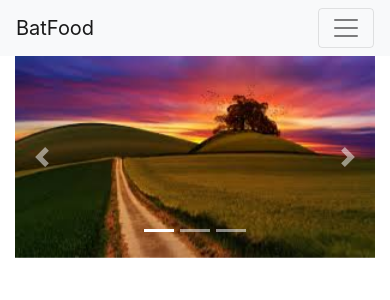
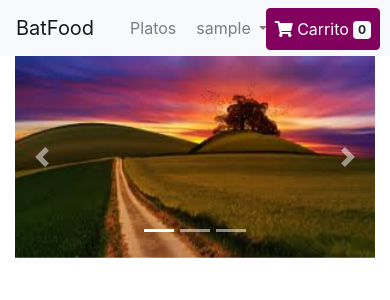
Before and after one commit to BatCodeDev/reto3, a PHP site: page / in a window 390 px wide. Shown: the top 300 px of the page. Run offline with PHP 8.4, Linux system fonts and the light colour scheme; the visitor is signed in with stand-in values (Sample User, id 1); some libraries are stand-ins or nearby versions.

Commit message:
Custom navbar for phone

```diff
--- a/controller/GenericController.php
+++ b/controller/GenericController.php
@@ -6,7 +6,6 @@ class GenericController{
         try{
             $this->$action();
         }catch (Error $e){
-            var_dump(die($e));
             $this->index();
         }
     }
--- a/js/main.js
+++ b/js/main.js
@@ -1,6 +1,7 @@
 $(document).ready(function () {
     $('#dtMaterialDesignExample').DataTable();
-    $('#dtMaterialDesignExample_wrapper > div').addClass("col-10 offset-1")
+    $('#dtMaterialDesignExample_wrapper > div').addClass("col-12");
+    $('#dtMaterialDesignExample_wrapper > div').css("margin","0");
     $('#dtMaterialDesignExample_wrapper .dataTables_filter').find('input').each(function () {
         $('input').attr("placeholder", "Buscar");
         $('input').attr("id", "productSearch");
--- a/scss/main.scss
+++ b/scss/main.scss
@@ -8,6 +8,20 @@
   position: absolute;
   right: 4px;
   top: 4px;
+}
+#customNavBar{
+  flex-direction: row;
+}
+#customNavBar>li:first-of-type{
+  margin-right: 20px;
+  margin-left: 20px;
+}
+#customDropDown{
+  position: absolute !important;
+}
+#cart{
+  position: absolute;
+  right: 10px;
 }
 .form-control:disabled{
   background: white !important;
--- a/view/genericLayout.twig
+++ b/view/genericLayout.twig
@@ -11,26 +11,22 @@
     <link rel="stylesheet" href="https://use.fontawesome.com/releases/v5.6.3/css/all.css"
           integrity="sha384-UHRtZLI+pbxtHCWp1t77Bi1L4ZtiqrqD80Kn4Z8NTSRyMA2Fd33n5dQ8lWUE00s/" crossorigin="anonymous">
     <title>{{ user }}</title>
+    <style>
+
+    </style>
     <nav class="navbar navbar-expand-lg navbar-light bg-light">
         <a class="navbar-brand" href="index.php">BatFood</a>
-        <button class="navbar-toggler" type="button" data-toggle="collapse" data-target="#navbarSupportedContent" aria-controls="navbarSupportedContent" aria-expanded="false" aria-label="Toggle navigation">
-            <span class="navbar-toggler-icon"></span>
-        </button>
-        <div class="collapse navbar-collapse" id="navbarSupportedContent">
-            <ul class="navbar-nav mr-auto">
+        <ul id="customNavBar" class="navbar-nav mr-auto">
             <li class="nav-item {{ activate }}">
                 <a class="nav-link" href="index.php?controller=Product&action=toProducts">Platos <span class="sr-only">(current)</span></a>
             </li>
-                <a href="index.php?controller=Order&action=cart" class="btn btn-primary">
-                  <i class="fas fa-shopping-cart"></i> Carrito <span id="cartButtonQty" class="badge badge-light">{{ listProduct }}</span>
-                </a>
             <li class="nav-item">
                 {% if user != null %}
             <li class="nav-item dropdown">
                 <a class="nav-link dropdown-toggle" href="#" id="navbarDropdown" role="button" data-toggle="dropdown" aria-haspopup="true" aria-expanded="false">
                     {{ user }}
                 </a>
-                        <div class="dropdown-menu" aria-labelledby="navbarDropdown">
+                <div id="customDropDown" class="dropdown-menu" aria-labelledby="navbarDropdown">
                     <a class="dropdown-item" href="index.php?controller=Product&action=addProduct">Añadir plato</a>
                     <a class="dropdown-item" href="index.php?controller=Product&action=allProducts">Ver todos los platos</a>
                     <a class="dropdown-item" href="index.php?controller=Order&action=allOrders">Ver todos pedidos</a>
@@ -40,12 +36,10 @@
                 </div>
             </li>
             {% endif %}
+            <a id="cart" href="index.php?controller=Order&action=cart" class="btn btn-primary ml-auto p-2">
+                <i class="fas fa-shopping-cart"></i> Carrito <span id="cartButtonQty" class="badge badge-light">{{ listProduct }}</span>
+            </a>
         </ul>
-            <form class="form-inline my-2 my-lg-0">
-                <input class="form-control mr-sm-2" type="search" placeholder="Buscar" aria-label="Search">
-                <button class="btn btn-outline-primary my-2 my-sm-0" type="submit"><i class="fas fa-search"></i> Buscar</button>
-            </form>
-        </div>
     </nav>
 </head>
 <body>
```
Also changed, not shown: view/adminProductsView.twig (+21 -18 lines), scss/main.css, 1 other file. Lines whose indentation alone changed are shown as unchanged.
